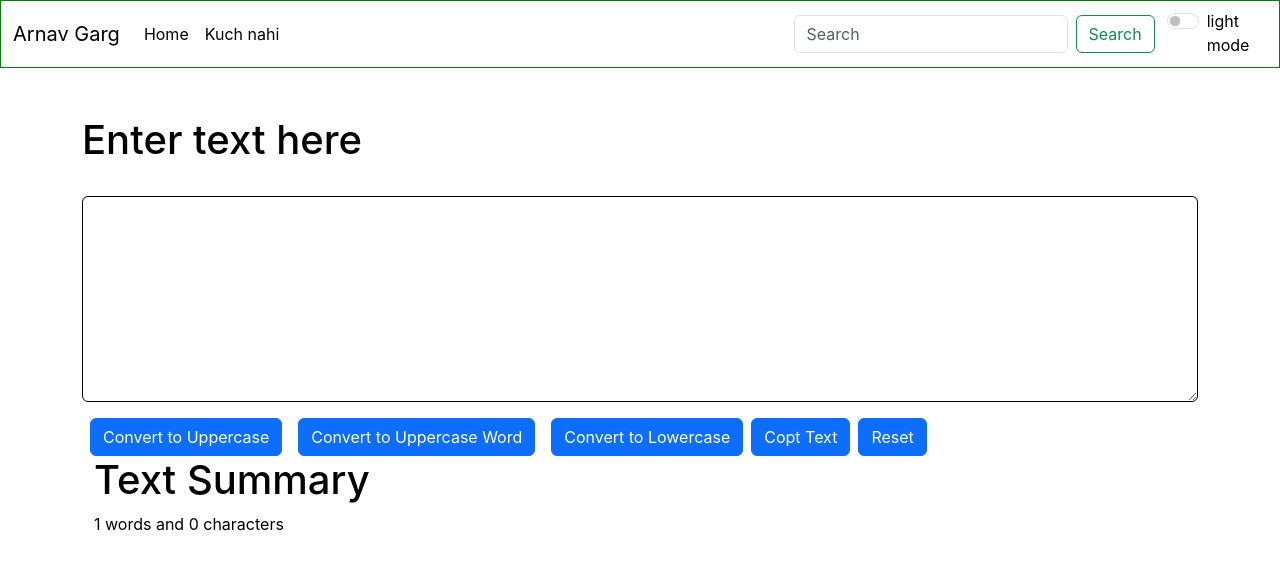
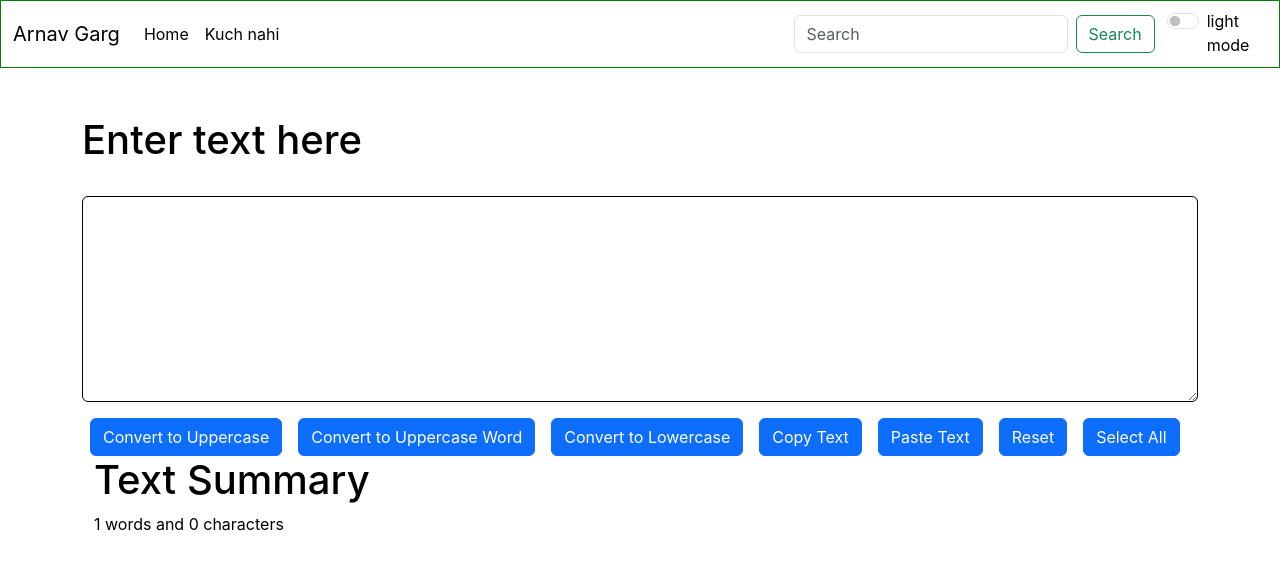
Before and after one commit to Arnavgarg68/first-react-app-Textutils-, a React (Create React App) app: page / in a window 1280 px wide. Shown: the top 570 px of the page. Built offline with nearby package versions, Linux system fonts and the light colour scheme.

Commit message:
paste button , select all , fix reset

```diff
--- a/src/components/TextForm.js
+++ b/src/components/TextForm.js
@@ -11,7 +11,7 @@ export default function TextForm(props) {
         setText(newText)
     }
     const HandleChange = (event) => {
-        console.log("i am on change")
+        // console.log("i am on change")
         setText(event.target.value)
     }
     const LowercaseClick = () => {
@@ -69,6 +69,15 @@ export default function TextForm(props) {
             alert("Copied the text: " + copyText.value);
 
     }
+    const pasteText=async()=>{
+        let paste = await navigator.clipboard.readText();
+        document.getElementById("myInput").value += paste;
+        setText(paste);
+    }
+    const SelectClick=()=>{
+        let val = document.getElementById("myInput")
+        val.select();
+    }
 
 return (
     <>
@@ -83,8 +92,10 @@ return (
             <button className='btn btn-primary mx-2' onClick={UppercaseClick}>Convert to Uppercase</button>
             <button className='btn btn-primary mx-2' onClick={UppercaseWordClick}>Convert to Uppercase Word</button>
             <button className='btn btn-primary mx-2' onClick={LowercaseClick}>Convert to Lowercase</button>
-            <button className="btn btn-primary" onClick={copyText}>Copt Text</button>
+            <button className="btn btn-primary mx-2" onClick={copyText}>Copy Text</button>
+            <button className="btn btn-primary mx-2" onClick={pasteText}>Paste Text</button>
             <button className='btn btn-primary mx-2' onClick={ClearClick}>Reset</button>
+            <button className='btn btn-primary mx-2' onClick={SelectClick}>Select All</button>
         </div>
         <div className="container" style={{color:props.mode==="dark"?"white":"black"}}>
             <h1>Text Summary</h1>
```
